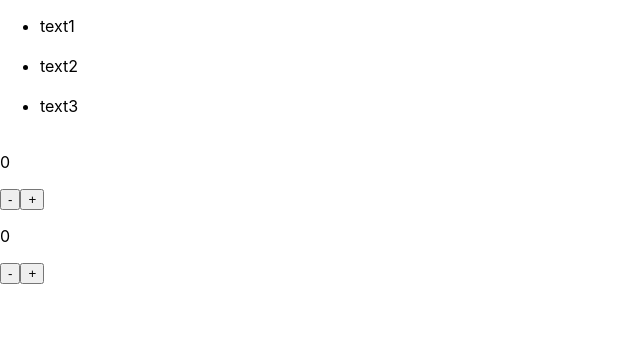
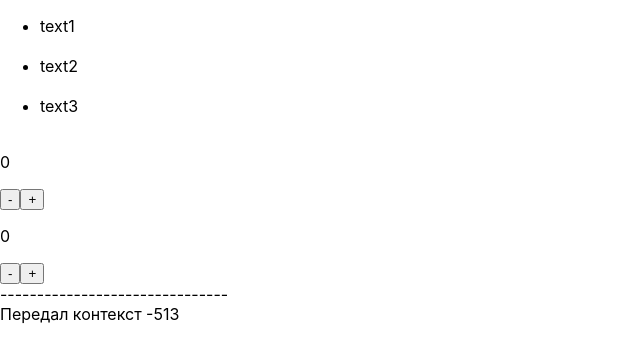
Before and after one commit to NBhey/React, a React (Create React App) app in the folder my-app/: page / in a window 1280 px wide. Shown: the top 362 px of the page, without its empty margins (0-640 px from the left). Built offline with nearby package versions, Linux system fonts and the light colour scheme.

Commit message:
поработал с context

```diff
--- a/my-app/src/App.js
+++ b/my-app/src/App.js
@@ -2,6 +2,7 @@ import React from "react";
 import "./index.css";
 import Counter from "./components/Counter";
 import CounterFunc from "./components/CounterFunc";
+import Context from "./components/Context";
 
 function App() {
   const li1 = <li> text1 </li>;
@@ -17,6 +18,8 @@ function App() {
       </ul>
       <Counter />
       <CounterFunc/>
+      <div>-------------------------------</div>
+      <Context/>
     </>
   );
 }
--- /dev/null
+++ b/my-app/src/components/Context.jsx
@@ -0,0 +1,36 @@
+import React, { useContext, createContext } from "react";
+const text = createContext("Передал контекст");
+const text2 = createContext("Передал контекст2");
+
+const Context = () => {
+  return (
+    // <text.Provider value="ds">
+      <text2.Provider value="513">
+        <ContextTest />
+      </text2.Provider>
+    // </text.Provider>
+  );
+};
+
+const ContextTest = () => {
+  return (
+    <div>
+      <ContextTestGetData></ContextTestGetData> -
+      <ContextTestGetData2></ContextTestGetData2>
+    </div>
+  );
+};
+
+const ContextTestGetData = () => {
+  const data = useContext(text);
+  console.log(data);
+  return <span>{data}</span>;
+};
+
+const ContextTestGetData2 = () => {
+  const data = useContext(text2);
+  console.log(data);
+  return <span>{data}</span>;
+};
+
+export default Context;
```
